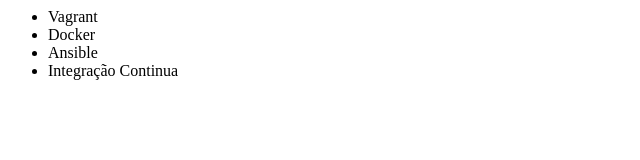
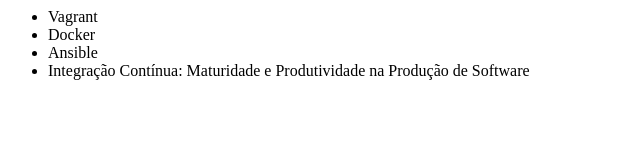
Before and after one commit to ana-alura2022/alura-git, a plain HTML site: page index.html in a window 1280 px wide. Shown: the whole page, without its empty margins (0-640 px from the left). Drawn offline with Linux system fonts and the light colour scheme.

Commit message:
Renomeando curso de Integração Contínua

```diff
--- a/index.html
+++ b/index.html
@@ -9,7 +9,7 @@
     <li>Vagrant</li>
     <li>Docker</li>
     <li>Ansible</li>
-    <li>Integração Continua</li>
+    <li>Integração Contínua: Maturidade e Produtividade na Produção de Software</li>
   </ul>
 </body>
 </html>
```
